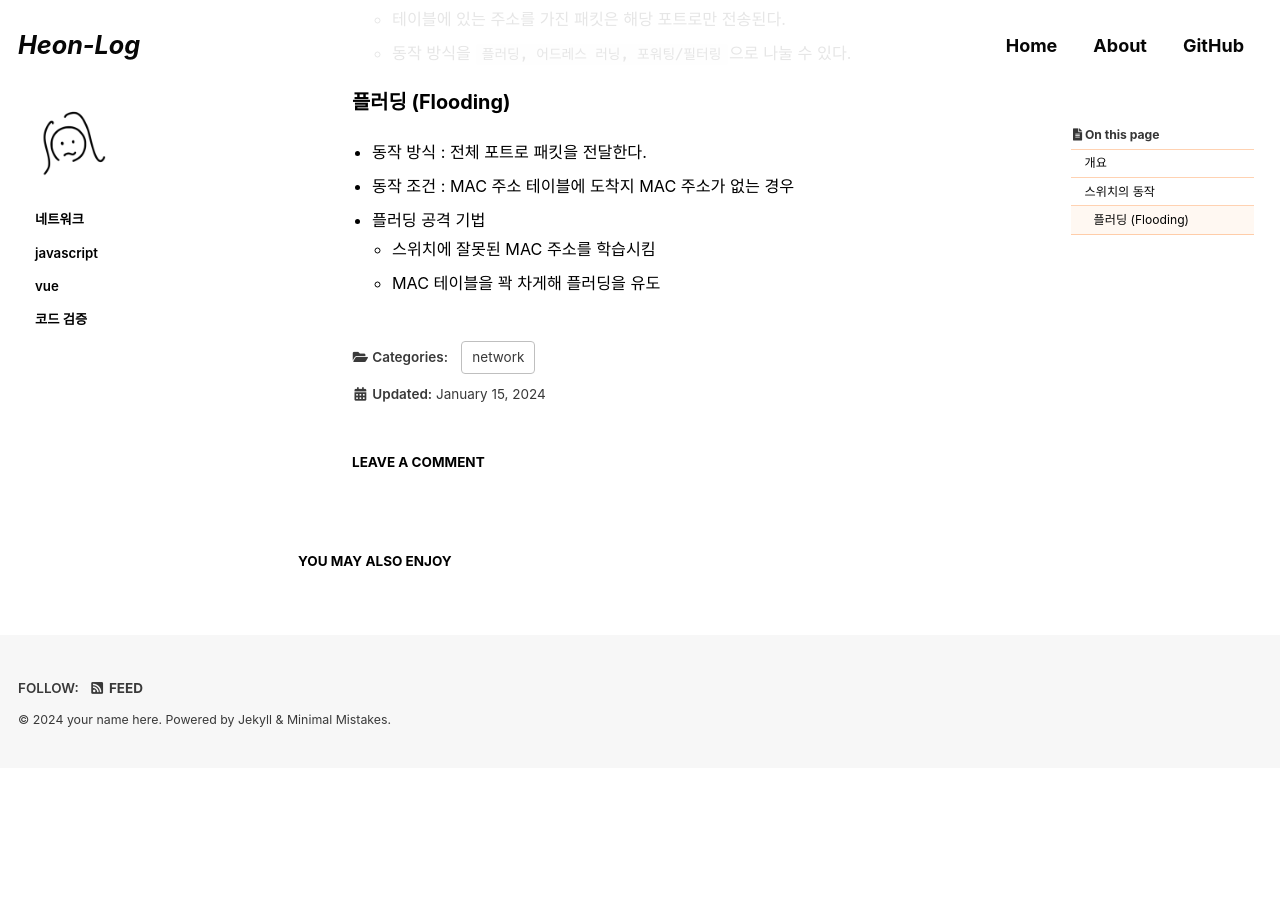
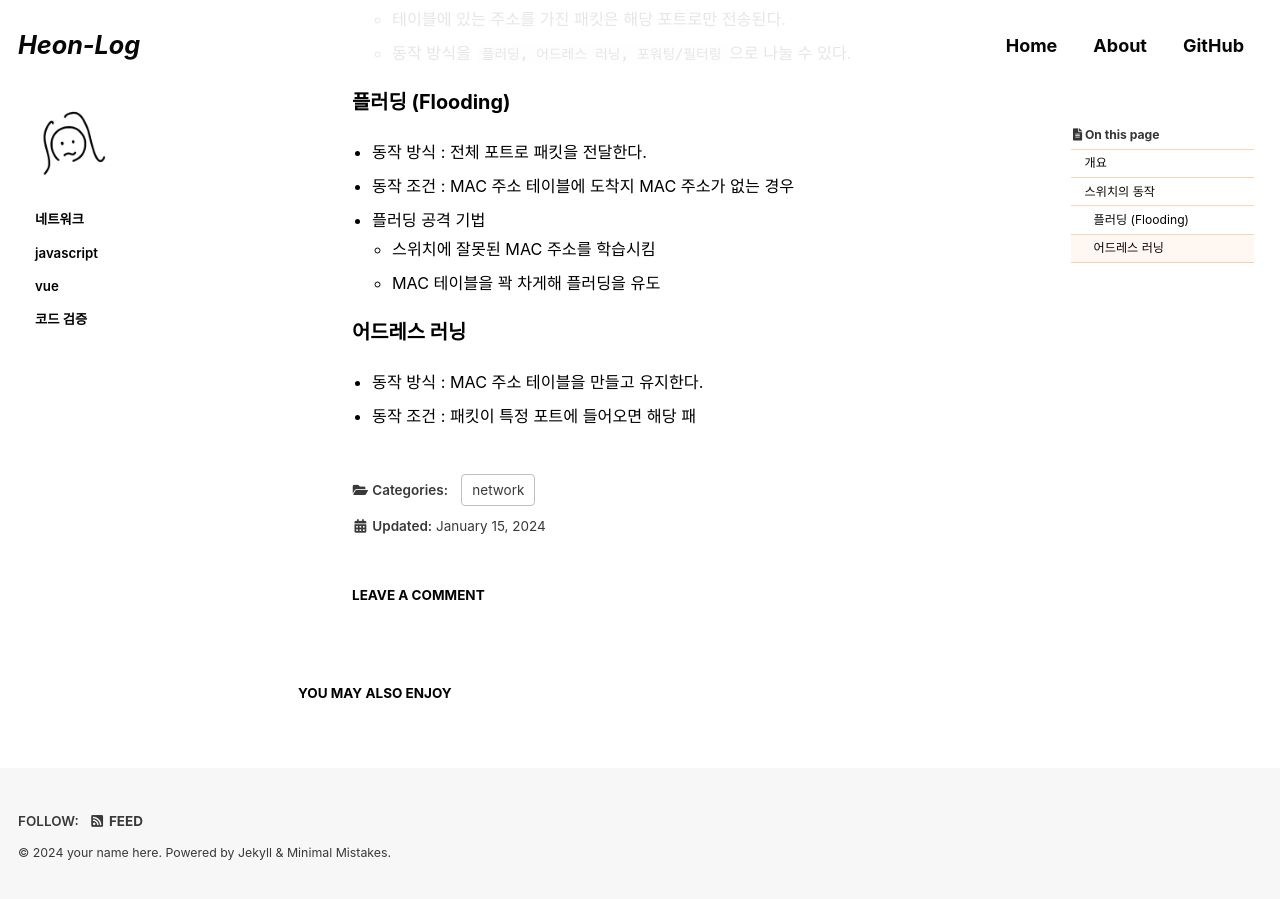
Before and after one commit to choiiis/minimal-mistakes-choiiis-customized, a Jekyll site: the page built from _posts/2024-01-15-network-switch.md, in a window 1280 px wide and 900 px high, scrolled down 1203 px. Built offline with Jekyll 4.4.1, drawn with Linux system fonts in a browser that asks for light colours; cached includes are drawn as plain includes; some web fonts are replaced; comment, search, counter and statistics services are not loaded; before the commit the page ends 1971 px from its top, so only the background shows below that.

Commit message:
_posts/2024-01-15-network-switch.md updated from https://stackedit.io/

```diff
--- a/_posts/2024-01-15-network-switch.md
+++ b/_posts/2024-01-15-network-switch.md
@@ -63,8 +63,12 @@ published: true
 	* 스위치에 잘못된 MAC 주소를 학습시킴
 	* MAC 테이블을 꽉 차게해 플러딩을 유도
 
+### 어드레스 러닝
+* 동작 방식 : MAC 주소 테이블을 만들고 유지한다.
+* 동작 조건 : 패킷이 특정 포트에 들어오면 해당 패
+
 
 
 <!--stackedit_data:
-eyJoaXN0b3J5IjpbMTUwOTI2MjQ1OCwtOTg4NTk3MTg5XX0=
+eyJoaXN0b3J5IjpbNTIzMzgwODA5LC05ODg1OTcxODldfQ==
 -->
```
